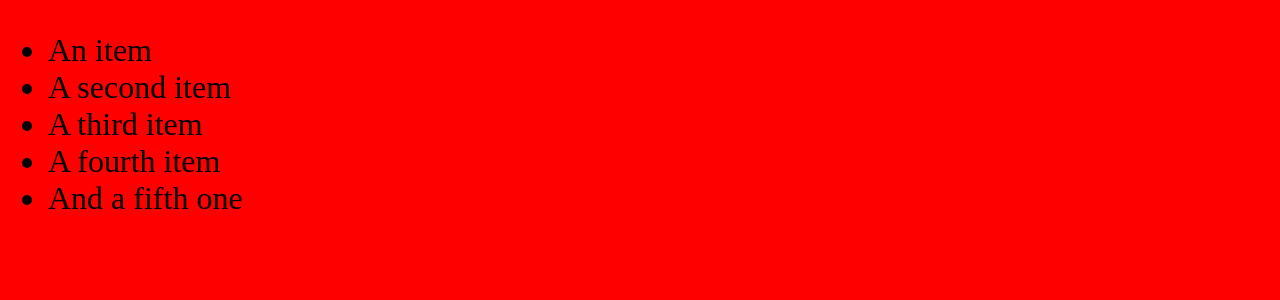
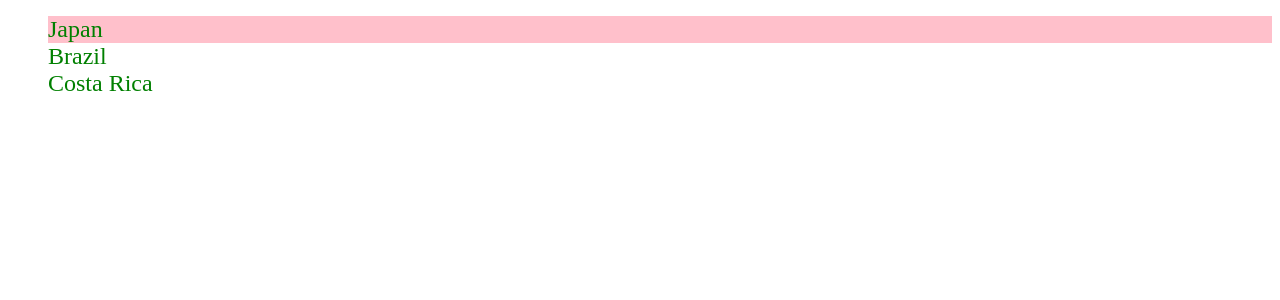
Before and after one commit to dantrovato/code-with-mosh-styling-components, a React (Vite) app: page / in a window 1280 px wide. Shown: the top 300 px of the page. Built offline with nearby package versions, Linux system fonts and the light colour scheme.

Commit message:
Remove the modules, add the styled-component library to have styles within the file. Lesson 4 - css-in-js

```diff
--- a/src/App.tsx
+++ b/src/App.tsx
@@ -1,10 +1,10 @@
 import ListGroup from "./components/ListGroup";
 // import "bootstrap/dist/css/bootstrap.css";
-
+const countries = ["Japan", "Brazil", "Costa Rica"];
 const App = () => {
   return (
     <div>
-      <ListGroup />
+      <ListGroup countries={countries} />
     </div>
   );
 };
--- a/src/components/ListGroup/ListGroup.module.css
+++ b/src/components/ListGroup/ListGroup.css
@@ -2,7 +2,7 @@ body {
   background-color: red;
 }
 
-.listGroup {
+.list-group {
   list-style: none;
 }
 
--- a/src/components/ListGroup/ListGroup.tsx
+++ b/src/components/ListGroup/ListGroup.tsx
@@ -1,14 +1,39 @@
-import styles from "./ListGroup.module.css";
+import styles from "./ListGroup.css";
+import styled from "styled-components";
+import { useState } from "react";
 
-const ListGroup = () => {
+interface Props {
+  countries: string[];
+}
+
+const List = styled.ul`
+  list-style: none;
+  color: green;
+`;
+
+interface ListItemProps {
+  active: boolean;
+}
+
+const LiItem = styled.li<ListItemProps>`
+  font-size: 1.5rem;
+  background: ${(props) => (props.active ? "pink" : "none")};
+`;
+
+const ListGroup = ({ countries }: Props) => {
+  const [selectedIndex, setSelectedIndex] = useState(0);
   return (
-    <ul className={[styles.ListGroup, styles.big].join(" ")}>
-      <li className="list-group-item">An item</li>
-      <li className="list-group-item">A second item</li>
-      <li className="list-group-item">A third item</li>
-      <li className="list-group-item">A fourth item</li>
-      <li className="list-group-item">And a fifth one</li>
-    </ul>
+    <List>
+      {countries.map((country, index) => (
+        <LiItem
+          key={index}
+          onClick={() => setSelectedIndex(index)}
+          active={selectedIndex === index}
+        >
+          {country}
+        </LiItem>
+      ))}
+    </List>
   );
 };
 
```
Also changed, not shown: src/App.css (renamed from src/App.module.css).
